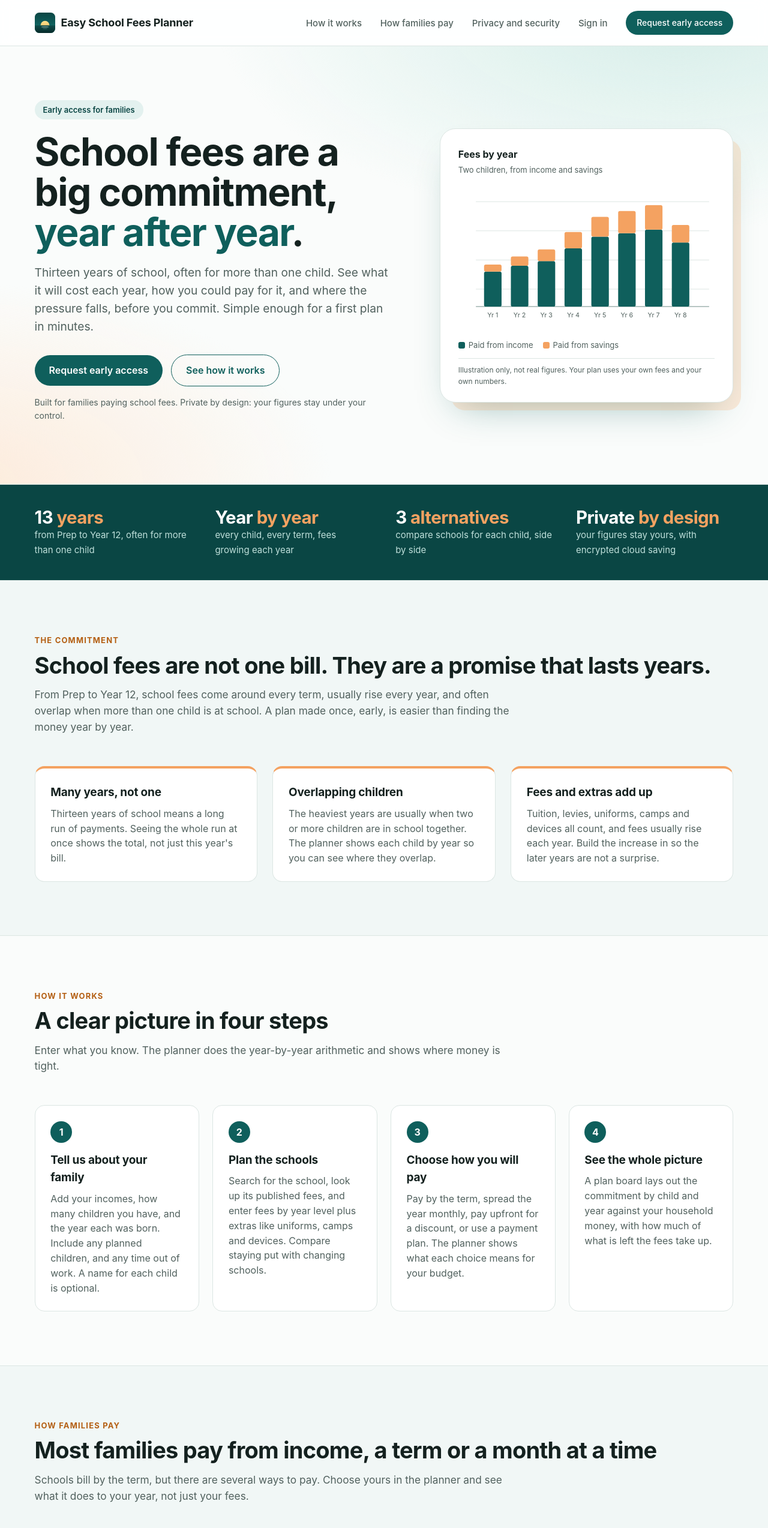
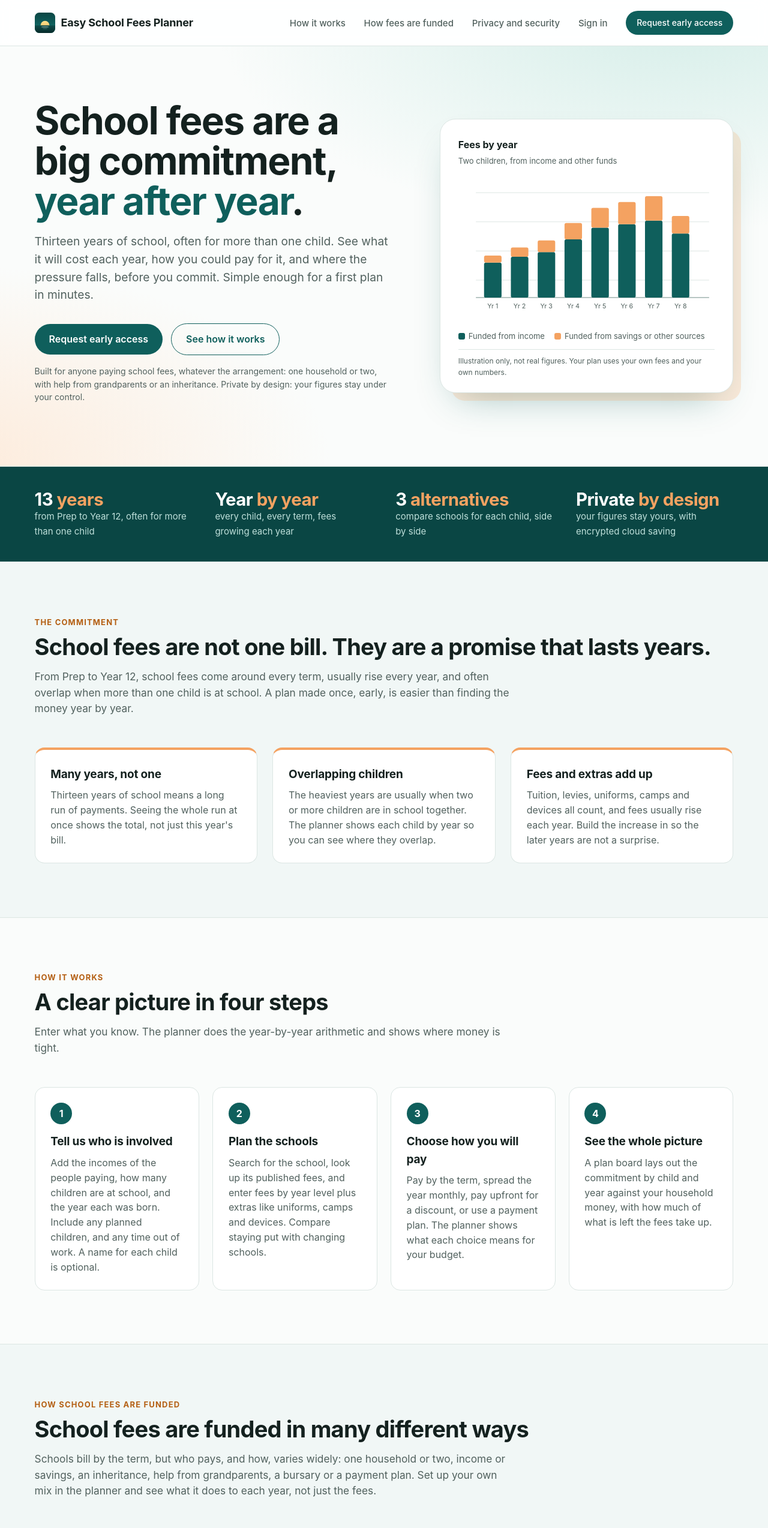
Before and after one commit to guyhinton/easyschoolfeesplanner, a plain HTML site: page index.html in a window 1280 px wide. Shown: the top 2547 px of the page at 60% size. Drawn offline with Linux system fonts and the light colour scheme.

Commit message:
Site update Sun 22/11/2026 13:08

```diff
--- a/index.html
+++ b/index.html
@@ -4,7 +4,7 @@
 <meta charset="UTF-8">
 <meta name="viewport" content="width=device-width, initial-scale=1">
 <title>Easy School Fees Planner: plan the cost of school, year by year</title>
-<meta name="description" content="School fees are a heavy commitment over many years. See what school will cost each year, how you will pay for it, and where the pressure falls. Early access for families.">
+<meta name="description" content="School fees are a heavy commitment over many years. See what school will cost each year, how you will pay for it, and where the pressure falls. Early access.">
 <meta property="og:title" content="Easy School Fees Planner">
 <meta property="og:description" content="School fees are a commitment that lasts many years. Plan them year by year, and choose how to pay.">
 <meta property="og:type" content="website">
@@ -153,7 +153,7 @@
     </a>
     <ul>
       <li class="hide-sm"><a href="#how">How it works</a></li>
-      <li class="hide-sm"><a href="#paying">How families pay</a></li>
+      <li class="hide-sm"><a href="#paying">How fees are funded</a></li>
       <li class="hide-sm"><a href="#privacy">Privacy and security</a></li>
       <li class="hide-sm"><a href="/app/">Sign in</a></li>
       <li><a class="btn small" href="#join" data-open-signup>Request early access</a></li>
@@ -165,19 +165,18 @@
 <div class="hero">
   <div class="wrap hero-grid">
     <div>
-      <span class="pill">Early access for families</span>
       <h1>School fees are a big commitment, <em>year after year</em>.</h1>
       <p class="lead">Thirteen years of school, often for more than one child. See what it will cost each year, how you could pay for it, and where the pressure falls, before you commit. Simple enough for a first plan in minutes.</p>
       <div class="cta">
         <a class="btn" href="#join" data-open-signup>Request early access</a>
         <a class="btn ghost" href="#how">See how it works</a>
       </div>
-      <p class="fine">Built for families paying school fees. Private by design: your figures stay under your control.</p>
+      <p class="fine">Built for anyone paying school fees, whatever the arrangement: one household or two, with help from grandparents or an inheritance. Private by design: your figures stay under your control.</p>
     </div>
 
-    <div class="panel" role="img" aria-label="Example of a year by year school fees chart, with fees for two children and the part paid from income and the part paid from savings. Illustration only.">
+    <div class="panel" role="img" aria-label="Example of a year by year school fees chart, with fees for two children and the part funded from income and the part funded from savings or other sources. Illustration only.">
       <h3>Fees by year</h3>
-      <p class="sub">Two children, from income and savings</p>
+      <p class="sub">Two children, from income and other funds</p>
       <svg viewBox="0 0 440 250" width="100%" aria-hidden="true">
         <g stroke="#DCE6E3" stroke-width="1">
           <line x1="30" y1="30" x2="430" y2="30"/><line x1="30" y1="80" x2="430" y2="80"/><line x1="30" y1="130" x2="430" y2="130"/><line x1="30" y1="180" x2="430" y2="180"/>
@@ -207,7 +206,7 @@
           <text x="243" y="228">Yr 5</text><text x="289" y="228">Yr 6</text><text x="335" y="228">Yr 7</text><text x="381" y="228">Yr 8</text>
         </g>
       </svg>
-      <div class="legend"><span><i style="background:#0F5F5C"></i>Paid from income</span><span><i style="background:#F4A261"></i>Paid from savings</span></div>
+      <div class="legend"><span><i style="background:#0F5F5C"></i>Funded from income</span><span><i style="background:#F4A261"></i>Funded from savings or other sources</span></div>
       <p class="caption">Illustration only, not real figures. Your plan uses your own fees and your own numbers.</p>
     </div>
   </div>
@@ -241,7 +240,7 @@
     <h2>A clear picture in four steps</h2>
     <p class="intro">Enter what you know. The planner does the year-by-year arithmetic and shows where money is tight.</p>
     <div class="grid4">
-      <div class="card"><div class="num">1</div><h3>Tell us about your family</h3><p>Add your incomes, how many children you have, and the year each was born. Include any planned children, and any time out of work. A name for each child is optional.</p></div>
+      <div class="card"><div class="num">1</div><h3>Tell us who is involved</h3><p>Add the incomes of the people paying, how many children are at school, and the year each was born. Include any planned children, and any time out of work. A name for each child is optional.</p></div>
       <div class="card"><div class="num">2</div><h3>Plan the schools</h3><p>Search for the school, look up its published fees, and enter fees by year level plus extras like uniforms, camps and devices. Compare staying put with changing schools.</p></div>
       <div class="card"><div class="num">3</div><h3>Choose how you will pay</h3><p>Pay by the term, spread the year monthly, pay upfront for a discount, or use a payment plan. The planner shows what each choice means for your budget.</p></div>
       <div class="card"><div class="num">4</div><h3>See the whole picture</h3><p>A plan board lays out the commitment by child and year against your household money, with how much of what is left the fees take up.</p></div>
@@ -251,15 +250,15 @@
 
 <section class="alt" id="paying">
   <div class="wrap">
-    <p class="eyebrow">How families pay</p>
-    <h2>Most families pay from income, a term or a month at a time</h2>
-    <p class="intro">Schools bill by the term, but there are several ways to pay. Choose yours in the planner and see what it does to your year, not just your fees.</p>
+    <p class="eyebrow">How school fees are funded</p>
+    <h2>School fees are funded in many different ways</h2>
+    <p class="intro">Schools bill by the term, but who pays, and how, varies widely: one household or two, income or savings, an inheritance, help from grandparents, a bursary or a payment plan. Set up your own mix in the planner and see what it does to each year, not just the fees.</p>
     <div class="grid3">
       <div class="card"><div class="icon"><svg viewBox="0 0 24 24"><rect x="3" y="5" width="18" height="16" rx="2"/><path d="M3 10h18M8 3v4M16 3v4"/></svg></div><h3>By the term</h3><p>Four payments a year, usually at the start of each term. This is how most schools bill. The planner shows each payment and the months it lands in.</p></div>
       <div class="card"><div class="icon"><svg viewBox="0 0 24 24"><path d="M4 12a8 8 0 1114.9 4M20 5v5h-5"/></svg></div><h3>Monthly or fortnightly</h3><p>Many schools let you spread the year by direct debit, often monthly, fortnightly or weekly. Smaller, regular payments are easier to fit around a pay cycle.</p></div>
       <div class="card"><div class="icon"><svg viewBox="0 0 24 24"><path d="M12 3v18M17 7.5C17 5.6 14.8 4.5 12 4.5S7 5.6 7 7.5s2.2 3 5 3.5 5 1.6 5 3.5-2.2 3-5 3-5-1.1-5-3"/></svg></div><h3>Pay the year upfront</h3><p>Some schools give a discount for paying the whole year early, commonly a few percent of tuition. The planner shows the saving against the larger cash you need at the start.</p></div>
       <div class="card"><div class="icon"><svg viewBox="0 0 24 24"><path d="M3 17l6-6 4 4 8-8M15 7h6v6"/></svg></div><h3>Payment plans</h3><p>Payment plan providers, such as Edstart, can pay the school for you and spread what you repay over a year or more, sometimes with a fee or interest. Include a plan's cost to compare it with paying the school directly.</p></div>
-      <div class="card"><div class="icon"><svg viewBox="0 0 24 24"><circle cx="9" cy="8" r="3"/><circle cx="17" cy="9" r="2.5"/><path d="M3 20c.6-3.4 3-5 6-5s5.4 1.6 6 5M16 15c2.4 0 4.2 1.2 5 4"/></svg></div><h3>Savings, family help and bursaries</h3><p>Some families draw on savings, help from grandparents, or a scholarship or bursary. Add these as deductions or other funding so the picture matches yours.</p></div>
+      <div class="card"><div class="icon"><svg viewBox="0 0 24 24"><circle cx="9" cy="8" r="3"/><circle cx="17" cy="9" r="2.5"/><path d="M3 20c.6-3.4 3-5 6-5s5.4 1.6 6 5M16 15c2.4 0 4.2 1.2 5 4"/></svg></div><h3>Savings, inheritance and help from others</h3><p>Fees are often met from savings, an inheritance, help from grandparents or other relatives, a scholarship or bursary, or shared between separated parents. Add these as deductions or extra income lines so the plan reflects who really pays.</p></div>
       <div class="card"><div class="icon"><svg viewBox="0 0 24 24"><path d="M12 3l9 4-9 4-9-4 9-4zM7 9.5V14c0 1.4 2.2 3 5 3s5-1.6 5-3V9.5"/></svg></div><h3>Plan ahead, not just pay</h3><p>Paying from income works until fees are at their highest. See those years early and you can decide how to cover them, before they arrive.</p></div>
     </div>
     <p class="caption" style="margin-top:20px;font-size:14px;color:var(--muted)">Payment options, discounts, fees and interest differ by school and provider. Check the terms with your school or provider. Names are examples only; this planner is not affiliated with, or endorsed by, any school or payment provider.</p>
@@ -270,7 +269,7 @@
   <div class="wrap">
     <p class="eyebrow">What you can do</p>
     <h2>Everything on one screen, in plain language</h2>
-    <p class="intro">Built to answer the questions parents actually ask about school fees.</p>
+    <p class="intro">Built to answer the questions people paying school fees actually ask.</p>
     <div class="grid3">
       <div class="card"><div class="icon"><svg viewBox="0 0 24 24"><path d="M4 20V10M10 20V4M16 20v-7M22 20H2"/></svg></div><h3>Fees for every child, every year</h3><p>Tuition, levies and extras by year level, with fee increases built in. See the total for each year and for the whole of school.</p></div>
       <div class="card"><div class="icon"><svg viewBox="0 0 24 24"><path d="M12 3v18M17 7.5C17 5.6 14.8 4.5 12 4.5S7 5.6 7 7.5s2.2 3 5 3.5 5 1.6 5 3.5-2.2 3-5 3-5-1.1-5-3"/></svg></div><h3>How you will pay for it</h3><p>Pick how you pay the school, then see each payment in the month it falls. Fees come from income first, then from savings and the other sources you choose.</p></div>
@@ -285,7 +284,7 @@
 <section class="alt" id="privacy">
   <div class="wrap">
     <p class="eyebrow">Privacy and security</p>
-    <h2>Your family's information stays yours</h2>
+    <h2>Your information stays yours</h2>
     <p class="intro">A school fees plan says a lot about a household. The planner is built so that your figures stay under your control, and the few things we do hold are protected.</p>
     <div class="grid3">
       <div class="card"><div class="icon"><svg viewBox="0 0 24 24"><rect x="7" y="2.5" width="10" height="19" rx="2.5"/><path d="M11 18.5h2"/></svg></div><h3>Your figures stay on your device</h3><p>Your plan is kept in your own browser. It is not sent to our servers, so we cannot see your incomes, fees or savings. If you choose to save a copy to the cloud, it is scrambled with your own passphrase first, so we still cannot read it.</p></div>
@@ -316,8 +315,8 @@
   <div class="wrap">
     <div class="join">
       <div>
-        <h2>Be among the first families to try it</h2>
-        <p>We are opening access to a small group of families while the planner is finished. Request early access, confirm your details with a card (<strong>$0 is charged</strong>), and we will approve your trial by email.</p>
+        <h2>Be among the first people to try it</h2>
+        <p>We are opening access to a small group of people while the planner is finished. Request early access, confirm your details with a card (<strong>$0 is charged</strong>), and we will approve your trial by email.</p>
       </div>
       <div style="text-align:right">
         <a class="btn" href="#join" data-open-signup>Request early access</a>
@@ -338,7 +337,7 @@
       </div>
       <div>
         <h4>Explore</h4>
-        <ul><li><a href="#how">How it works</a></li><li><a href="#paying">How families pay</a></li><li><a href="#features">What you can do</a></li><li><a href="#privacy">Privacy and security</a></li><li><a href="/app/">Sign in</a></li></ul>
+        <ul><li><a href="#how">How it works</a></li><li><a href="#paying">How fees are funded</a></li><li><a href="#features">What you can do</a></li><li><a href="#privacy">Privacy and security</a></li><li><a href="/app/">Sign in</a></li></ul>
       </div>
       <div>
         <h4>Good to know</h4>
```
